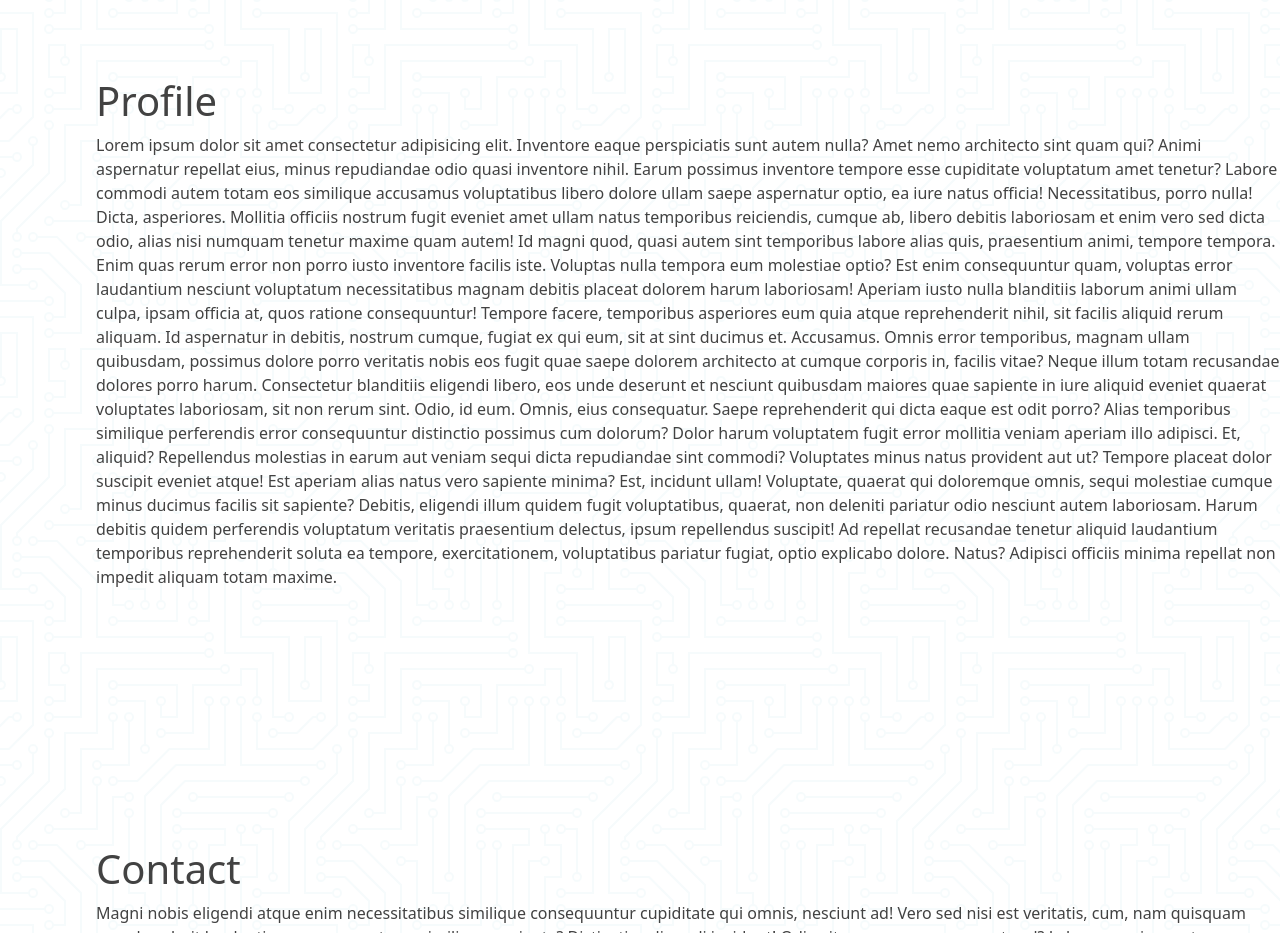
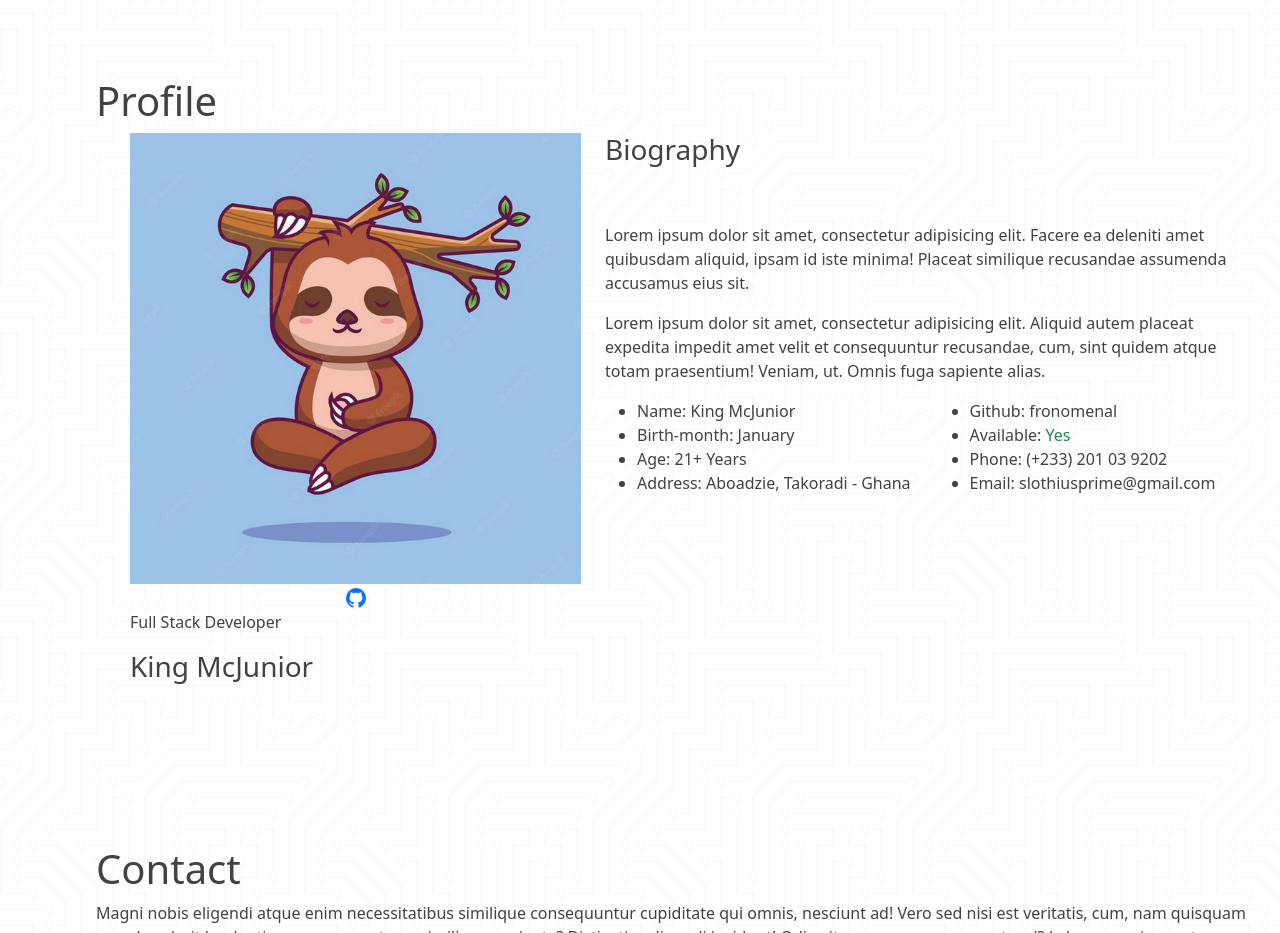
Before and after one commit to fronomenal/fronomenal.github.io, a website built with Vite: page src/index.html in a window 1280 px wide. Shown: the part 1140-2073 px from the top of the page. Built offline with nearby package versions, Linux system fonts and the light colour scheme.

Commit message:
create profile section structure

```diff
--- a/src/index.html
+++ b/src/index.html
@@ -99,19 +99,93 @@
         </section>
         <section id="profile">
           <h1>Profile</h1>
-          <div>Lorem ipsum dolor sit amet consectetur adipisicing elit. Inventore eaque perspiciatis sunt autem nulla? Amet nemo architecto sint quam qui? Animi aspernatur repellat eius, minus repudiandae odio quasi inventore nihil.
-          Earum possimus inventore tempore esse cupiditate voluptatum amet tenetur? Labore commodi autem totam eos similique accusamus voluptatibus libero dolore ullam saepe aspernatur optio, ea iure natus officia! Necessitatibus, porro nulla!
-          Dicta, asperiores. Mollitia officiis nostrum fugit eveniet amet ullam natus temporibus reiciendis, cumque ab, libero debitis laboriosam et enim vero sed dicta odio, alias nisi numquam tenetur maxime quam autem!
-          Id magni quod, quasi autem sint temporibus labore alias quis, praesentium animi, tempore tempora. Enim quas rerum error non porro iusto inventore facilis iste. Voluptas nulla tempora eum molestiae optio?
-          Est enim consequuntur quam, voluptas error laudantium nesciunt voluptatum necessitatibus magnam debitis placeat dolorem harum laboriosam! Aperiam iusto nulla blanditiis laborum animi ullam culpa, ipsam officia at, quos ratione consequuntur!
-          Tempore facere, temporibus asperiores eum quia atque reprehenderit nihil, sit facilis aliquid rerum aliquam. Id aspernatur in debitis, nostrum cumque, fugiat ex qui eum, sit at sint ducimus et. Accusamus.
-          Omnis error temporibus, magnam ullam quibusdam, possimus dolore porro veritatis nobis eos fugit quae saepe dolorem architecto at cumque corporis in, facilis vitae? Neque illum totam recusandae dolores porro harum.
-          Consectetur blanditiis eligendi libero, eos unde deserunt et nesciunt quibusdam maiores quae sapiente in iure aliquid eveniet quaerat voluptates laboriosam, sit non rerum sint. Odio, id eum. Omnis, eius consequatur.
-          Saepe reprehenderit qui dicta eaque est odit porro? Alias temporibus similique perferendis error consequuntur distinctio possimus cum dolorum? Dolor harum voluptatem fugit error mollitia veniam aperiam illo adipisci. Et, aliquid?
-          Repellendus molestias in earum aut veniam sequi dicta repudiandae sint commodi? Voluptates minus natus provident aut ut? Tempore placeat dolor suscipit eveniet atque! Est aperiam alias natus vero sapiente minima?
-          Est, incidunt ullam! Voluptate, quaerat qui doloremque omnis, sequi molestiae cumque minus ducimus facilis sit sapiente? Debitis, eligendi illum quidem fugit voluptatibus, quaerat, non deleniti pariatur odio nesciunt autem laboriosam.
-          Harum debitis quidem perferendis voluptatum veritatis praesentium delectus, ipsum repellendus suscipit! Ad repellat recusandae tenetur aliquid laudantium temporibus reprehenderit soluta ea tempore, exercitationem, voluptatibus pariatur fugiat, optio explicabo dolore. Natus?
-          Adipisci officiis minima repellat non impedit aliquam totam maxime.
+          <div class="container">
+            <div class="row">
+              <div class="col-md-5">
+                  <div class="about-me">
+                      <div class="img">
+                       <img class="w-100" src="/imgs/about-me.jpg" alt="">
+                      </div>
+                      <div class="nav social-icons justify-content-center">
+                        <a class="hub-link" href="https://github.com/fronomenal" target="_blank">
+                          <svg style="width:24px;height:24px" viewBox="0 0 24 24">
+                            <path fill="currentColor" d="M12,2A10,10 0 0,0 2,12C2,16.42 4.87,20.17 8.84,21.5C9.34,21.58 9.5,21.27 9.5,21C9.5,20.77 9.5,20.14 9.5,19.31C6.73,19.91 6.14,17.97 6.14,17.97C5.68,16.81 5.03,16.5 5.03,16.5C4.12,15.88 5.1,15.9 5.1,15.9C6.1,15.97 6.63,16.93 6.63,16.93C7.5,18.45 8.97,18 9.54,17.76C9.63,17.11 9.89,16.67 10.17,16.42C7.95,16.17 5.62,15.31 5.62,11.5C5.62,10.39 6,9.5 6.65,8.79C6.55,8.54 6.2,7.5 6.75,6.15C6.75,6.15 7.59,5.88 9.5,7.17C10.29,6.95 11.15,6.84 12,6.84C12.85,6.84 13.71,6.95 14.5,7.17C16.41,5.88 17.25,6.15 17.25,6.15C17.8,7.5 17.45,8.54 17.35,8.79C18,9.5 18.38,10.39 18.38,11.5C18.38,15.32 16.04,16.16 13.81,16.41C14.17,16.72 14.5,17.33 14.5,18.26C14.5,19.6 14.5,20.68 14.5,21C14.5,21.27 14.66,21.59 15.17,21.5C19.14,20.16 22,16.42 22,12A10,10 0 0,0 12,2Z" />
+                          </svg>
+                        </a>
+                      </div>
+                  </div>
+
+                  <div class="info">
+                      <p>Full Stack Developer</p>
+                      <h3>King McJunior</h3>
+                  </div>
+              </div>
+
+              <div class="col-md-7 ml-auto">
+                  <div class="about-info">
+                      <div class="title ">
+                          <h3>Biography</h3>
+                      </div>
+                      <br><br>
+                      <div class="">
+                          <p>
+                              Lorem ipsum dolor sit amet, consectetur adipisicing elit. Facere ea deleniti amet quibusdam aliquid, ipsam id iste minima! Placeat similique recusandae assumenda accusamus eius sit.
+                          </p>
+                          <p>
+                              Lorem ipsum dolor sit amet, consectetur adipisicing elit. Aliquid autem placeat expedita impedit amet velit et consequuntur recusandae, cum, sint quidem atque totam praesentium! Veniam, ut. Omnis fuga sapiente alias.
+                          </p>
+                      </div>
+
+                      <div class="info-list">
+                          <div class="row">
+                              <div class="col-sm-6">
+                                  <ul>
+                                      <li>
+                                          <label>Name:</label>
+                                          <span>King McJunior</span>
+                                      </li>
+
+                                      <li>
+                                          <label>Birth-month:</label>
+                                          <span>January</span>
+                                      </li>
+
+                                      <li>
+                                          <label>Age:</label>
+                                          <span>21+ Years</span>
+                                      </li>
+
+                                      <li>
+                                          <label>Address:</label>
+                                          <span>Aboadzie, Takoradi - Ghana</span>
+                                      </li>
+                                 </ul>
+                              </div>
+                              <div class="col-sm-6">
+                                  <ul>
+                                    <li>
+                                       <label>Github:</label>
+                                       <span>fronomenal</span>
+                                    </li>
+                                    <li>
+                                     <label>Available:</label>
+                                     <span class="text-success">Yes</span>
+                                    </li>
+                                    <li>
+                                      <label>Phone:</label>
+                                      <span>(+233) 201 03 9202</span>
+                                    </li>
+                                    <li>
+                                      <label>Email:</label>
+                                      <span>slothiusprime@gmail.com</span>
+                                    </li>
+                                 </ul>
+                              </div>
+                          </div>
+                      </div>
+                  </div>
+              </div>
+          </div>
           </div>
         </section>
         <section id="contact">
```
Also changed, not shown: src/public/imgs/about-me.jpg (added).
